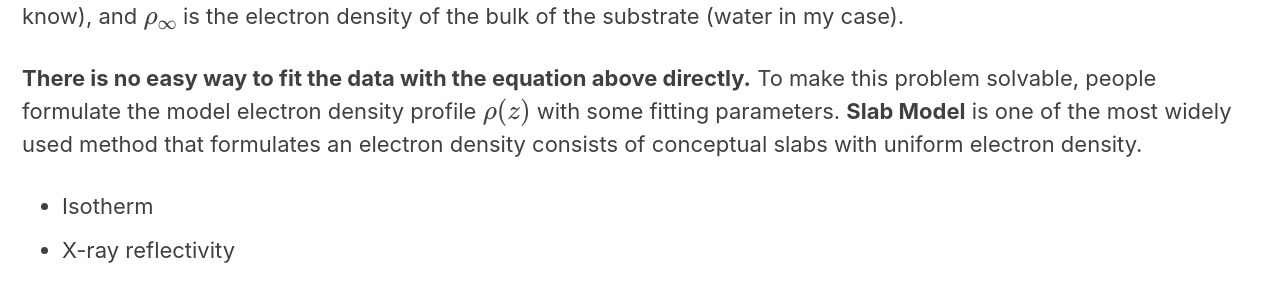
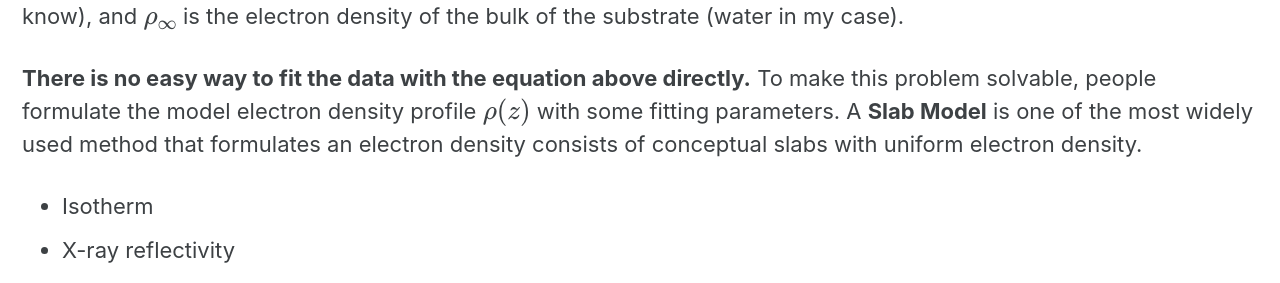
Before and after one commit to sangjunyoo-phd/sangjunyoo-phd.github.io, a Jekyll site: the page built from _pages/analysis.md, in a window 1280 px wide. Shown: the part 563-846 px from the top of the page. Built offline with Jekyll 4.4.1, drawn with Linux system fonts in a browser that asks for light colours; cached includes are drawn as plain includes.

```diff
--- a/_pages/analysis.md
+++ b/_pages/analysis.md
@@ -16,7 +16,7 @@ $$ \frac{R(Q_{z})} {R_{F} (Q_{z})} = \left| \frac{1}{\rho_{\infty}} \int \frac{d
 Herein, \\(R_{F}(Q_{z})\\) is a normalization factor, \\(Q_{z}\\) is a vector that is determined by energy of the beam and angular difference between incident and reflected beams, \\(\rho(z)\\) is the electron density along the z-axis (what we want to know), and
 \\(\rho_{\infty}\\) is the electron density of the bulk of the substrate (water in my case).
 
-**There is no easy way to fit the data with the equation above directly.** To make this problem solvable, people formulate the model electron density profile \\(\rho(z)\\) with some fitting parameters. **Slab Model** is one of the most widely used method that formulates an electron density consists of conceptual slabs with uniform electron density.
+**There is no easy way to fit the data with the equation above directly.** To make this problem solvable, people formulate the model electron density profile \\(\rho(z)\\) with some fitting parameters. A **Slab Model** is one of the most widely used method that formulates an electron density consists of conceptual slabs with uniform electron density.
 
 * Isotherm
 * X-ray reflectivity
```
